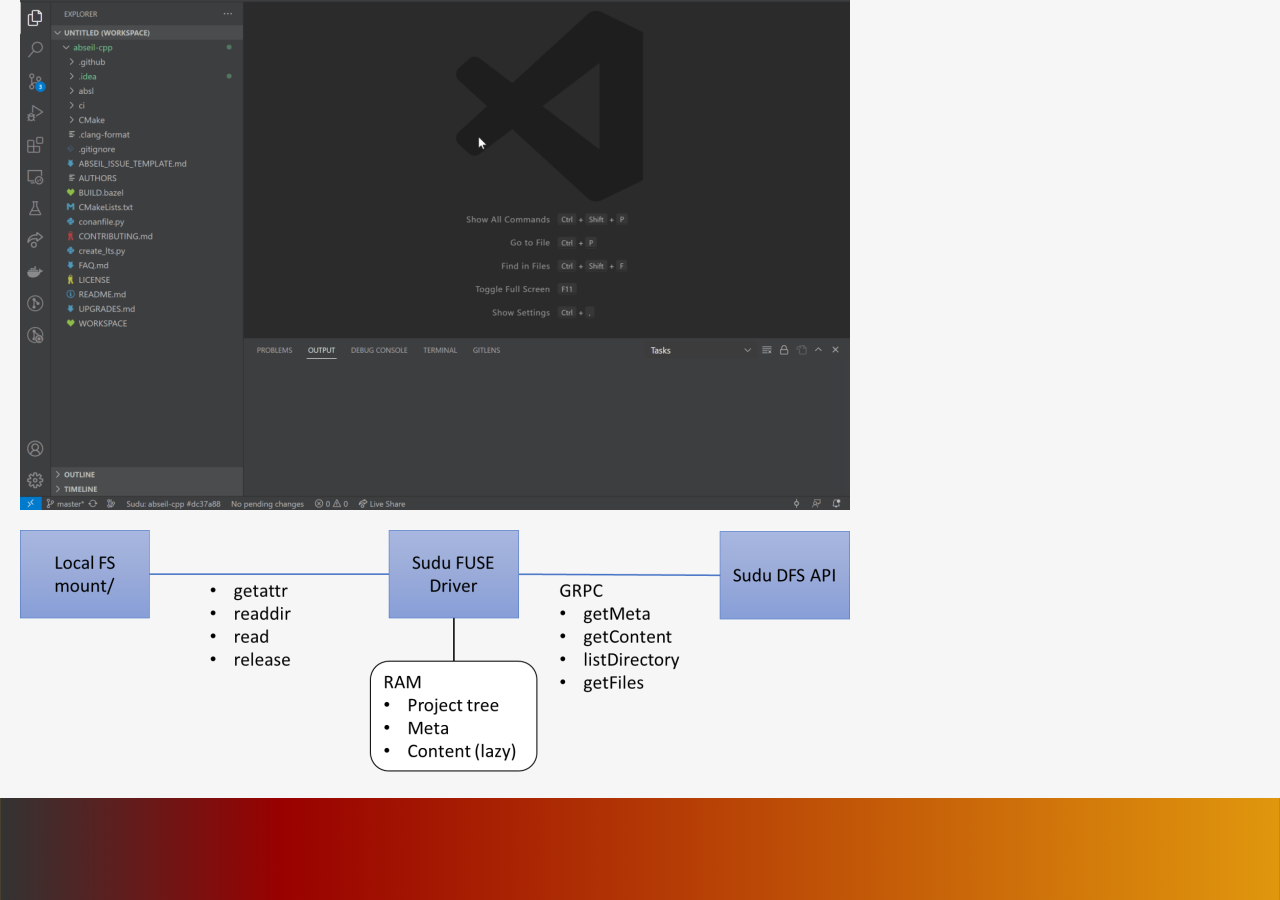
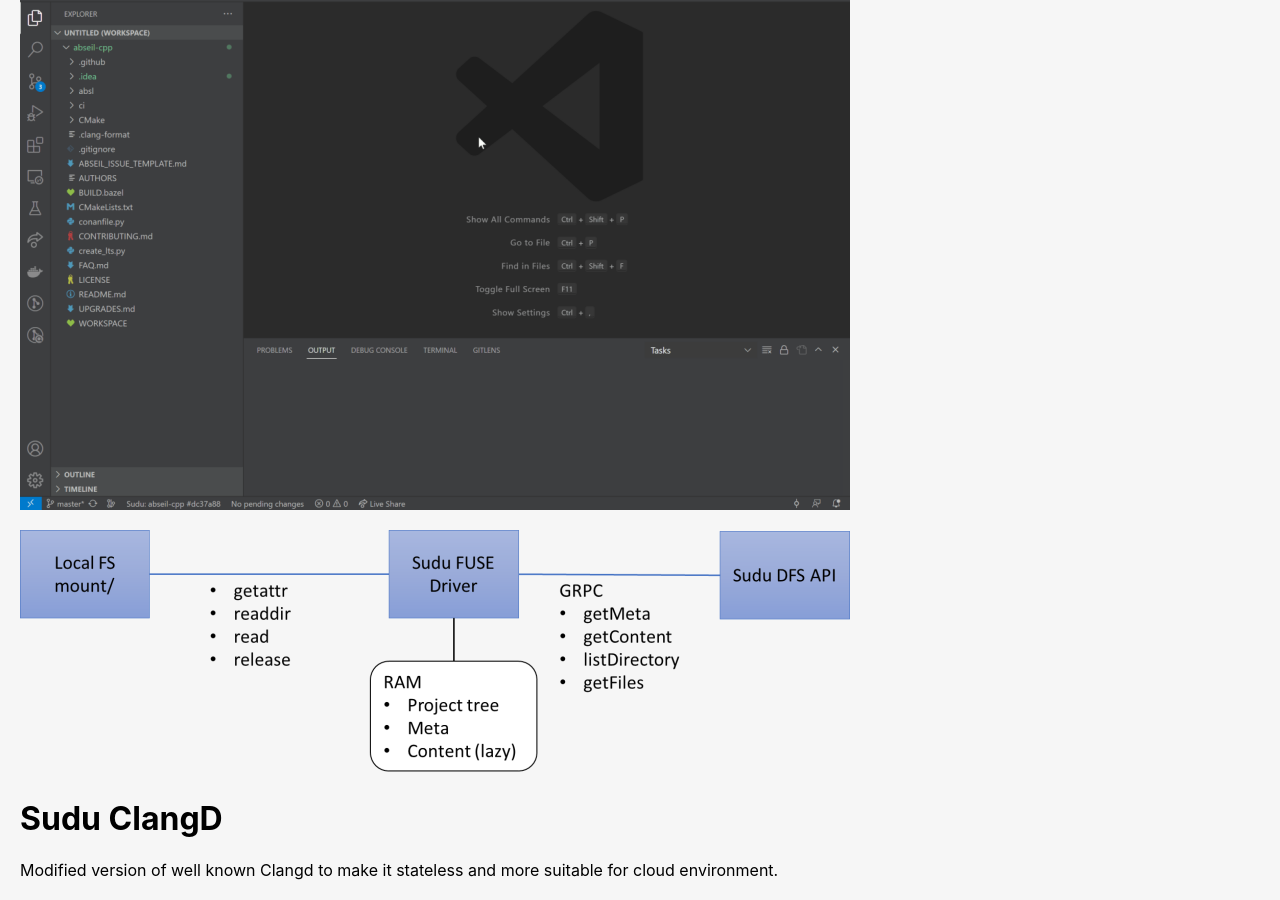
Before and after one commit to SuduIDE/toolchain-website, a Jekyll site: the page built from _projects/sudu.md, in a window 1280 px wide and 900 px high, scrolled down 5344 px. Built offline with Jekyll 4.4.1, drawn with Linux system fonts in a browser that asks for light colours.

Commit message:
added sudu clangd fragment

```diff
--- /dev/null
+++ b/_includes/sudu-clangd.md
@@ -0,0 +1 @@
+Modified version of well known Clangd to make it stateless and more suitable for cloud environment.
--- a/_projects/sudu.md
+++ b/_projects/sudu.md
@@ -14,3 +14,6 @@
 
 # Sudu Distributed File System
 {% include sudu-dfs.md %}
+
+# Sudu ClangD
+{% include sudu-clangd.md %}
```
